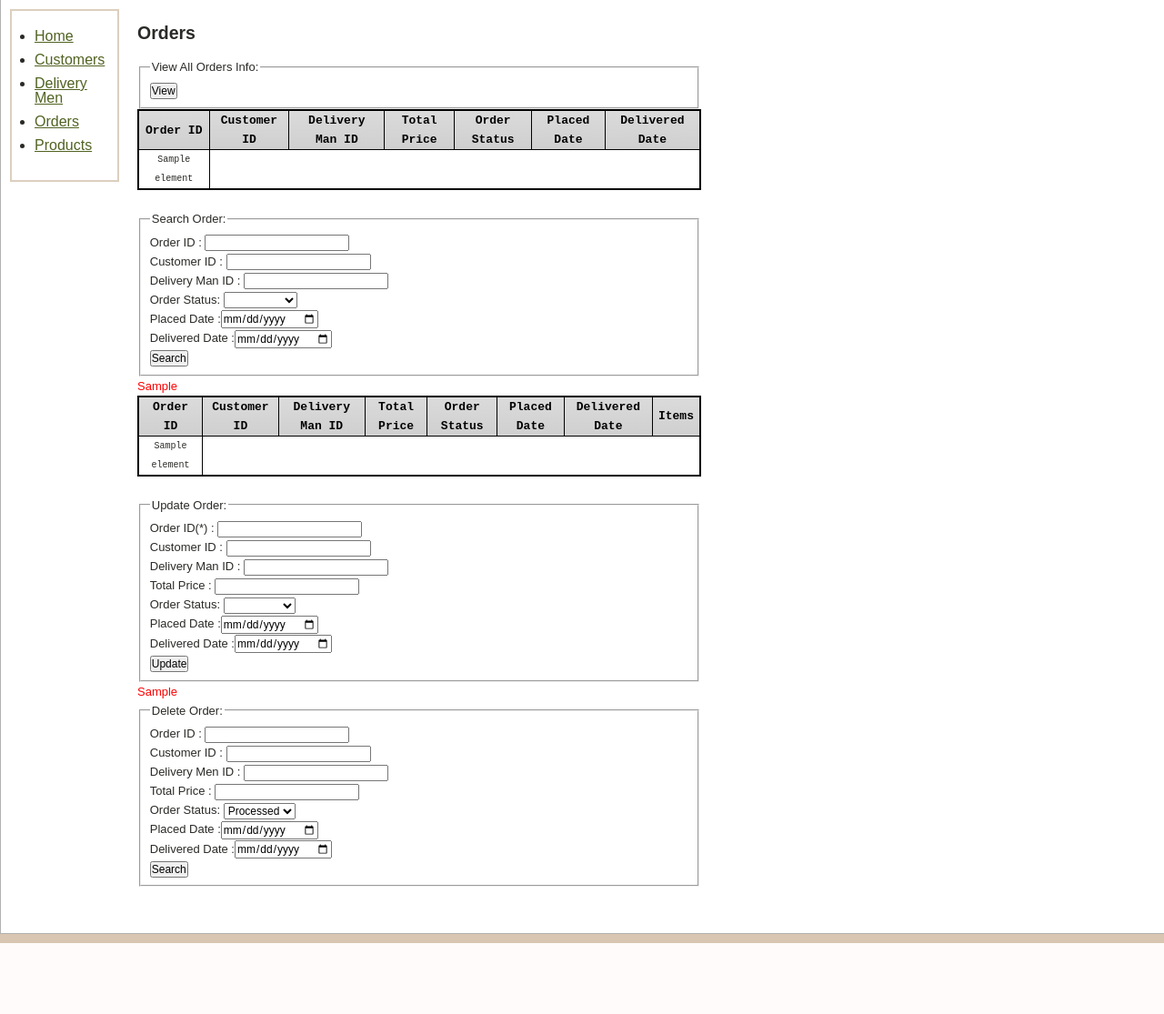
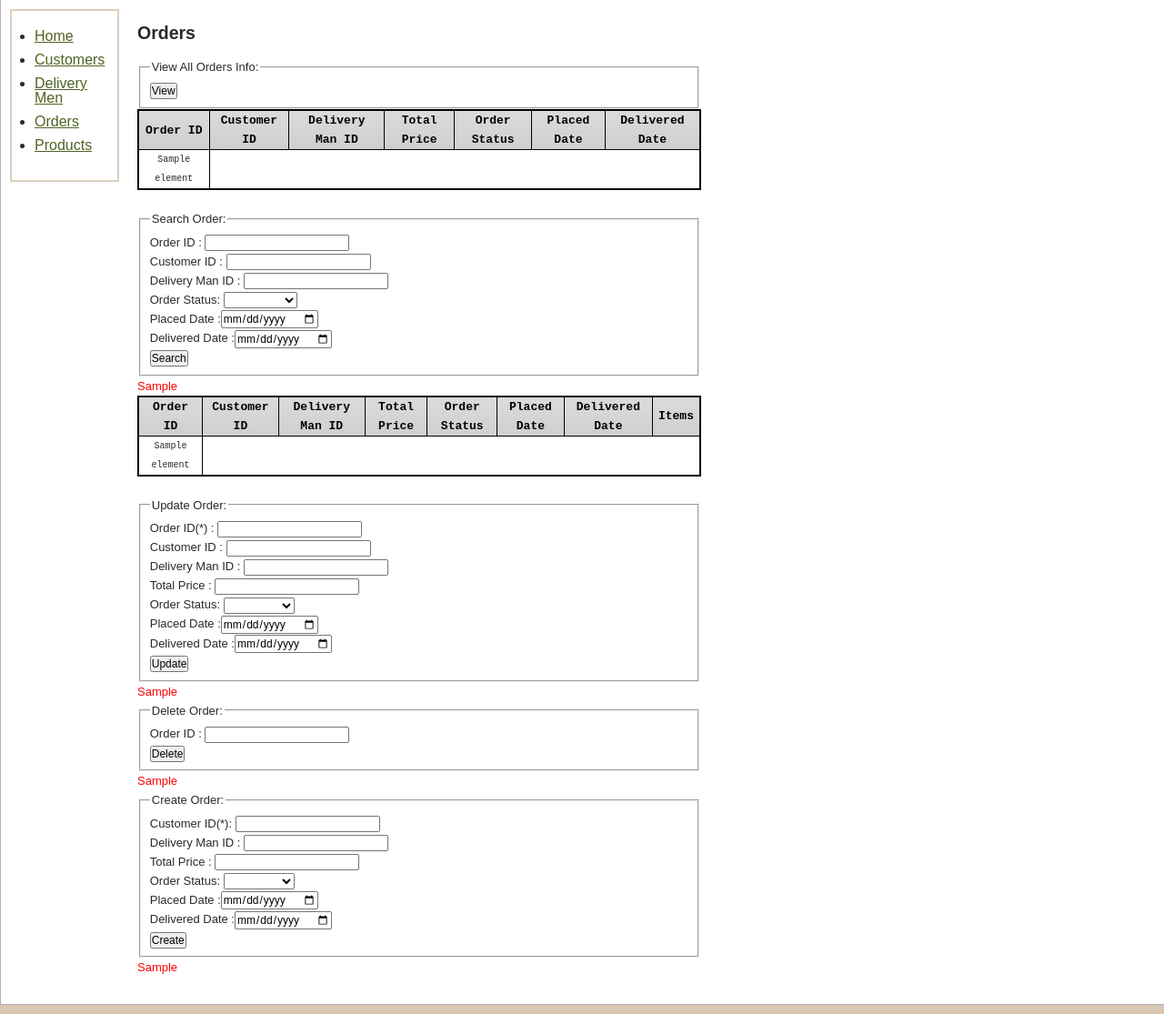
Before and after one commit to TerryWang11/grocery-delivery-management-system, a Flask app: template templates/orders.html in a window 1280 px wide; the page is wider, and only the part inside the window is pictured. Shown: the part 583-1698 px from the top of that part at 91% size. Before the commit the page ends 1620 px from the top of that part, so only its background shows below. Run offline with Flask 2, Linux system fonts and the light colour scheme; the template is opened without the code that fills it: most values are stand-ins (such as "Sample title", 1, 10 or a date in 2020); parts of the project's set-up code (start-up, migrations or seed data) failed here and were passed over.

Commit message:
finish orders-delete and orders-add

```diff
--- a/server.py
+++ b/server.py
@@ -404,13 +404,42 @@ def update_orders():
     result = 'Update successfully!'
   return render_template("orders.html", data3 = result)
 
+@app.route("/delete_orders/",methods=['POST'])
+def delete_orders():
+  q1 = query.orders.MAX_ORDER_ID
+  cursor = g.conn.execute(q1)
+  d_id = 0
+  for c in cursor:
+      d_id = c
+  q = query.orders.delete(d_id[0], request.form)
+  if q == '':
+    result = 'Delete failed. Please enter the correct order_id.'
+  else:
+    g.conn.execute(q)
+    result = "Delete successfully!"
+  return render_template("orders.html", data4 = result)
+
+@app.route("/add_orders/",methods=['POST'])
+def add_orders():
+  q1 = query.orders.MAX_ORDER_ID
+  cursor = g.conn.execute(q1)
+  d_id = 0
+  for c in cursor:
+      d_id = c
+  q = query.orders.add(d_id[0]+1, request.form)
+  if q == '':
+    result = 'Create failed. Please fill in all fields marked with *.'
+  else:
+    g.conn.execute(q)
+    result = "Create successfully!"
+  return render_template("orders.html", data5 = result)
+
 # Example of adding new data to the database
 @app.route('/add', methods=['POST'])
 def add():
   name = request.form['name']
   g.conn.execute('INSERT INTO test VALUES (NULL, ?)', name)
   return redirect('/')
-
 
 @app.route('/login', methods = ['GET','POST'])
 def login():
--- a/templates/orders.html
+++ b/templates/orders.html
@@ -127,10 +127,10 @@
                             <label for="total_price">Total Price : </label> <input name="total_price"type="text" value="" /> <br />
                             <label for="order_status">Order Status: </label><select name="order_status">
                                 <option value=""></option>
-                                <option value="Processed">Processed</option>
-                                <option value="Shipped">Shipped</option>
-                                <option value="Delivered">Delivered</option>
-                                <option value="Canceled">Canceled</option></select><br />
+                                <option value="processed">processed</option>
+                                <option value="shipped">shipped</option>
+                                <option value="delivered">delivered</option>
+                                <option value="canceled">canceled</option></select><br />
                             <label for="placed_date">Placed Date :</label><input name="placed_date" type="date"/> <br />
                             <label for="delivered_date">Delivered Date :</label><input name="delivered_date" type="date"/> <br />
                             <input type="submit" value="Update" onclick="loading();">
@@ -145,15 +145,35 @@
                         <fieldset>
                             <legend>Delete Order:</legend>
                             <label for="order_id">Order ID : </label><input name="order_id" type="text"value="" /> <br />
-                            <label for="customer_id">Customer ID : </label><input name="customer_id" type="text"value="" /> <br />
-                            <label for="delivery_men_id">Delivery Men ID : </label><input name="delivery_men_id" type="text"value="" /> <br />
+                            <input type="submit" value="Delete" onclick="loading();">
+                        </fieldset>
+                    </form>
+                    <tbody>
+                        <font color="#FF0000"><td>{{data4}}</td></font>
+                    </tbody>
+                    <br />
+                    <form accept-charset="UTF-8" action="/add_orders" autocomplete="off" method="POST"
+                        target="_blank">
+                        <fieldset>
+                            <legend>Create Order:</legend>
+                            <!-- <label for="order_id">Order ID(*) : </label><input name="order_id" type="text"value="" /> <br /> -->
+                            <label for="customer_id">Customer ID(*): </label><input name="customer_id" type="text"value="" /> <br />
+                            <label for="delivery_man_id">Delivery Man ID : </label><input name="delivery_man_id" type="text"value="" /> <br />
                             <label for="total_price">Total Price : </label> <input name="total_price"type="text" value="" /> <br />
-                            <label for="order_status">Order Status: </label><select name="order_status"><option value="Processed">Processed</option><option value="Shipped">Shipped</option><option value="Delivered">Delivered</option><option value="Canceled">Canceled</option></select><br />
+                            <label for="order_status">Order Status: </label><select name="order_status">
+                                <option value=""></option>
+                                <option value="processed">processed</option>
+                                <option value="shipped">shipped</option>
+                                <option value="delivered">delivered</option>
+                                <option value="canceled">canceled</option></select><br />
                             <label for="placed_date">Placed Date :</label><input name="placed_date" type="date"/> <br />
                             <label for="delivered_date">Delivered Date :</label><input name="delivered_date" type="date"/> <br />
-                            <input type="submit" value="Search" onclick="loading();">
+                            <input type="submit" value="Create" onclick="loading();">
                         </fieldset>
                     </form>
+                    <tbody>
+                        <font color="#FF0000"><td>{{data5}}</td></font>
+                    </tbody>
                     <br />
                 </div>
             </div>
```
Also changed, not shown: query/orders.py (+33 -0 lines).
